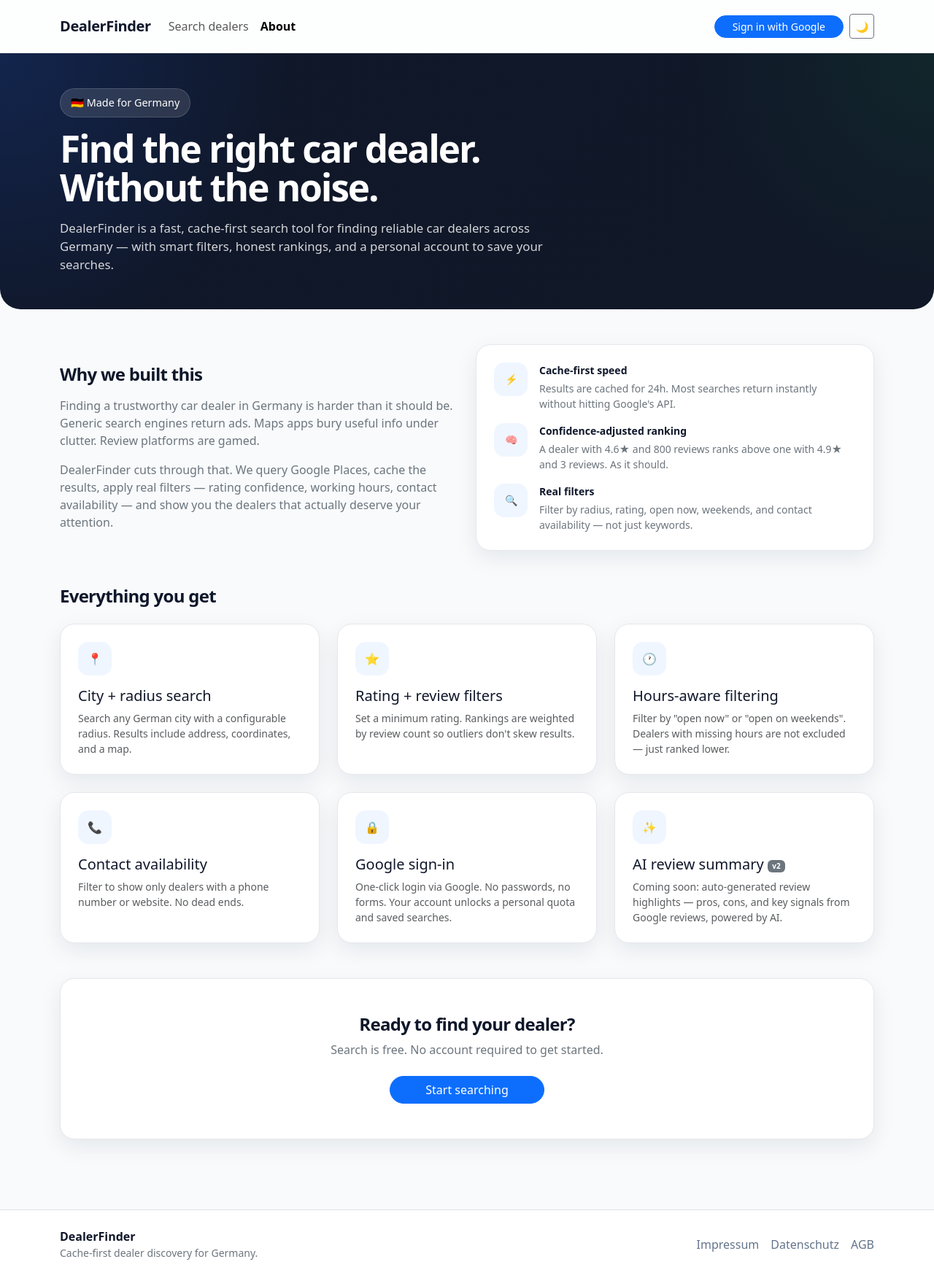
After one commit to p95max/dealerfinder, a Django app: page /about/ in a window 1280 px wide. The commit adds this page. Shown: the whole page at 73% size. Run offline with Django 5.2, Linux system fonts and the light colour scheme.

Commit message:
about page add homepage refactor

```diff
--- a/apps/dealers/urls.py
+++ b/apps/dealers/urls.py
@@ -6,5 +6,6 @@ app_name = 'dealers'
 
 urlpatterns = [
     path('', views.home_view, name='home'),
+    path('about/', views.about_view, name='about'),
     path('search/', views.search_view, name='search'),
 ]
--- a/apps/dealers/views.py
+++ b/apps/dealers/views.py
@@ -8,6 +8,9 @@ DEALERS_PER_PAGE = 10
 
 def home_view(request):
     return render(request, "home.html")
+
+def about_view(request):
+    return render(request, "about.html")
 
 
 def search_view(request):
--- /dev/null
+++ b/templates/about.html
@@ -0,0 +1,119 @@
+{% extends "base.html" %}
+
+{% block title %}About — DealerFinder{% endblock %}
+
+{% block content %}
+
+<section class="hero py-5">
+    <div class="container">
+        <div class="hero-badge mb-3">🇩🇪 Made for Germany</div>
+        <h1 class="hero-title mb-3">Find the right car dealer.<br>Without the noise.</h1>
+        <p class="hero-text mb-0">
+            DealerFinder is a fast, cache-first search tool for finding reliable car dealers across Germany —
+            with smart filters, honest rankings, and a personal account to save your searches.
+        </p>
+    </div>
+</section>
+
+<section class="container mt-5">
+    <div class="row g-4 align-items-center">
+        <div class="col-lg-6">
+            <h2 class="section-title mb-3">Why we built this</h2>
+            <p class="text-secondary">
+                Finding a trustworthy car dealer in Germany is harder than it should be.
+                Generic search engines return ads. Maps apps bury useful info under clutter.
+                Review platforms are gamed.
+            </p>
+            <p class="text-secondary mb-0">
+                DealerFinder cuts through that. We query Google Places, cache the results,
+                apply real filters — rating confidence, working hours, contact availability —
+                and show you the dealers that actually deserve your attention.
+            </p>
+        </div>
+        <div class="col-lg-6">
+            <div class="surface-card p-4">
+                <div class="d-flex flex-column gap-3 small">
+                    <div class="d-flex gap-3 align-items-start">
+                        <div class="feature-icon flex-shrink-0">⚡</div>
+                        <div>
+                            <div class="fw-semibold mb-1">Cache-first speed</div>
+                            <div class="text-secondary">Results are cached for 24h. Most searches return instantly without hitting Google's API.</div>
+                        </div>
+                    </div>
+                    <div class="d-flex gap-3 align-items-start">
+                        <div class="feature-icon flex-shrink-0">🧠</div>
+                        <div>
+                            <div class="fw-semibold mb-1">Confidence-adjusted ranking</div>
+                            <div class="text-secondary">A dealer with 4.6★ and 800 reviews ranks above one with 4.9★ and 3 reviews. As it should.</div>
+                        </div>
+                    </div>
+                    <div class="d-flex gap-3 align-items-start">
+                        <div class="feature-icon flex-shrink-0">🔍</div>
+                        <div>
+                            <div class="fw-semibold mb-1">Real filters</div>
+                            <div class="text-secondary">Filter by radius, rating, open now, weekends, and contact availability — not just keywords.</div>
+                        </div>
+                    </div>
+                </div>
+            </div>
+        </div>
+    </div>
+</section>
+
+<section class="container mt-5">
+    <h2 class="section-title mb-4">Everything you get</h2>
+    <div class="row g-4">
+        <div class="col-md-4">
+            <div class="surface-card p-4 h-100">
+                <div class="feature-icon mb-3">📍</div>
+                <h5>City + radius search</h5>
+                <p class="text-muted small mb-0">Search any German city with a configurable radius. Results include address, coordinates, and a map.</p>
+            </div>
+        </div>
+        <div class="col-md-4">
+            <div class="surface-card p-4 h-100">
+                <div class="feature-icon mb-3">⭐</div>
+                <h5>Rating + review filters</h5>
+                <p class="text-muted small mb-0">Set a minimum rating. Rankings are weighted by review count so outliers don't skew results.</p>
+            </div>
+        </div>
+        <div class="col-md-4">
+            <div class="surface-card p-4 h-100">
+                <div class="feature-icon mb-3">🕐</div>
+                <h5>Hours-aware filtering</h5>
+                <p class="text-muted small mb-0">Filter by "open now" or "open on weekends". Dealers with missing hours are not excluded — just ranked lower.</p>
+            </div>
+        </div>
+        <div class="col-md-4">
+            <div class="surface-card p-4 h-100">
+                <div class="feature-icon mb-3">📞</div>
+                <h5>Contact availability</h5>
+                <p class="text-muted small mb-0">Filter to show only dealers with a phone number or website. No dead ends.</p>
+            </div>
+        </div>
+        <div class="col-md-4">
+            <div class="surface-card p-4 h-100">
+                <div class="feature-icon mb-3">🔒</div>
+                <h5>Google sign-in</h5>
+                <p class="text-muted small mb-0">One-click login via Google. No passwords, no forms. Your account unlocks a personal quota and saved searches.</p>
+            </div>
+        </div>
+        <div class="col-md-4">
+            <div class="surface-card p-4 h-100">
+                <div class="feature-icon mb-3">✨</div>
+                <h5>AI review summary <span class="badge bg-secondary" style="font-size: 10px; vertical-align: middle;">v2</span></h5>
+                <p class="text-muted small mb-0">Coming soon: auto-generated review highlights — pros, cons, and key signals from Google reviews, powered by AI.</p>
+            </div>
+        </div>
+    </div>
+</section>
+
+<section class="container mt-5 mb-5">
+    <div class="surface-card p-4 p-lg-5 text-center">
+        <h2 class="section-title mb-2">Ready to find your dealer?</h2>
+        <p class="text-secondary mb-4">Search is free. No account required to get started.</p>
+        <a href="{% url 'dealers:search' %}" class="btn btn-primary rounded-pill px-5">Start searching</a>
+    </div>
+</section>
+
+{% endblock %}
--- a/templates/includes/_navbar.html
+++ b/templates/includes/_navbar.html
@@ -3,6 +3,10 @@
         <li class="nav-item">
             <a class="nav-link {% if request.resolver_match.url_name == 'search' %}active fw-semibold{% endif %}"
                href="{% url 'dealers:search' %}">Search dealers</a>
+        </li>
+        <li class="nav-item">
+            <a class="nav-link {% if request.resolver_match.url_name == 'about' %}active fw-semibold{% endif %}"
+               href="{% url 'dealers:about' %}">About</a>
         </li>
     </ul>
 
```
Also changed, not shown: templates/home.html (+11 -48 lines).
